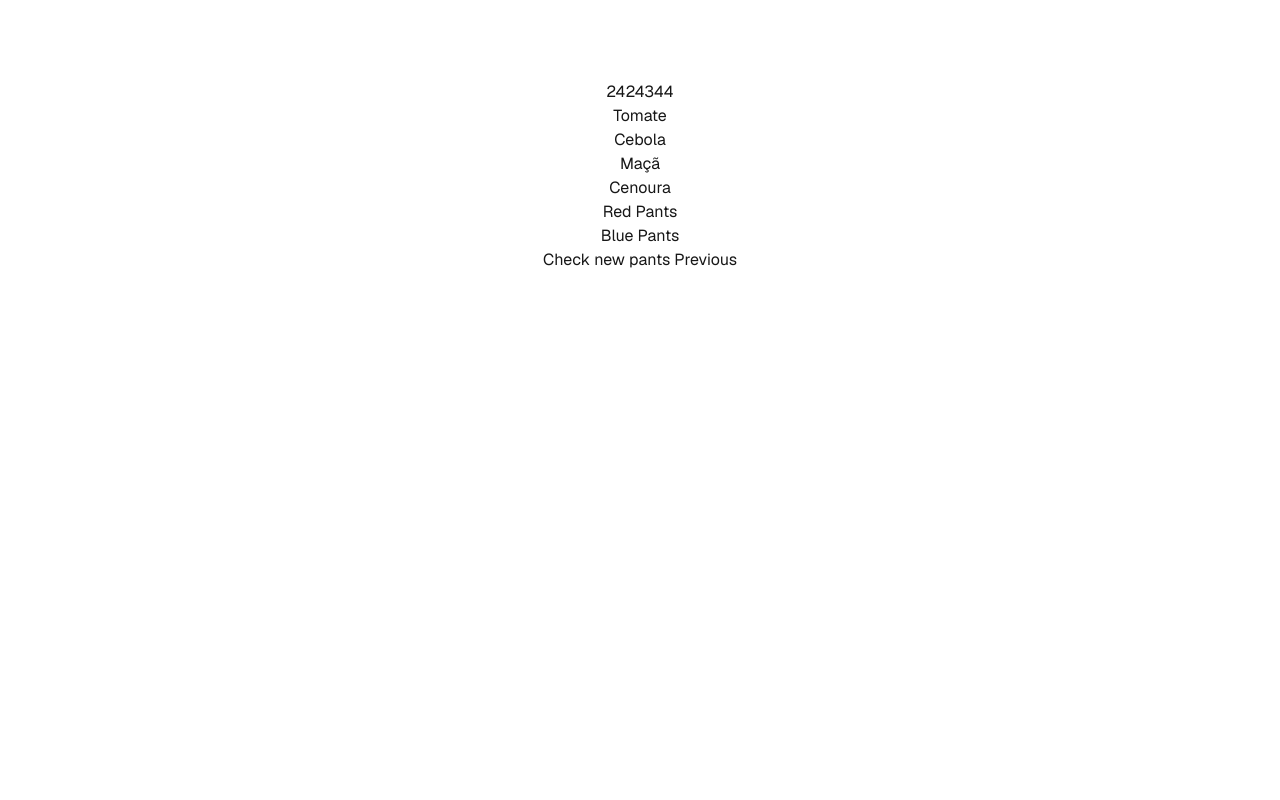
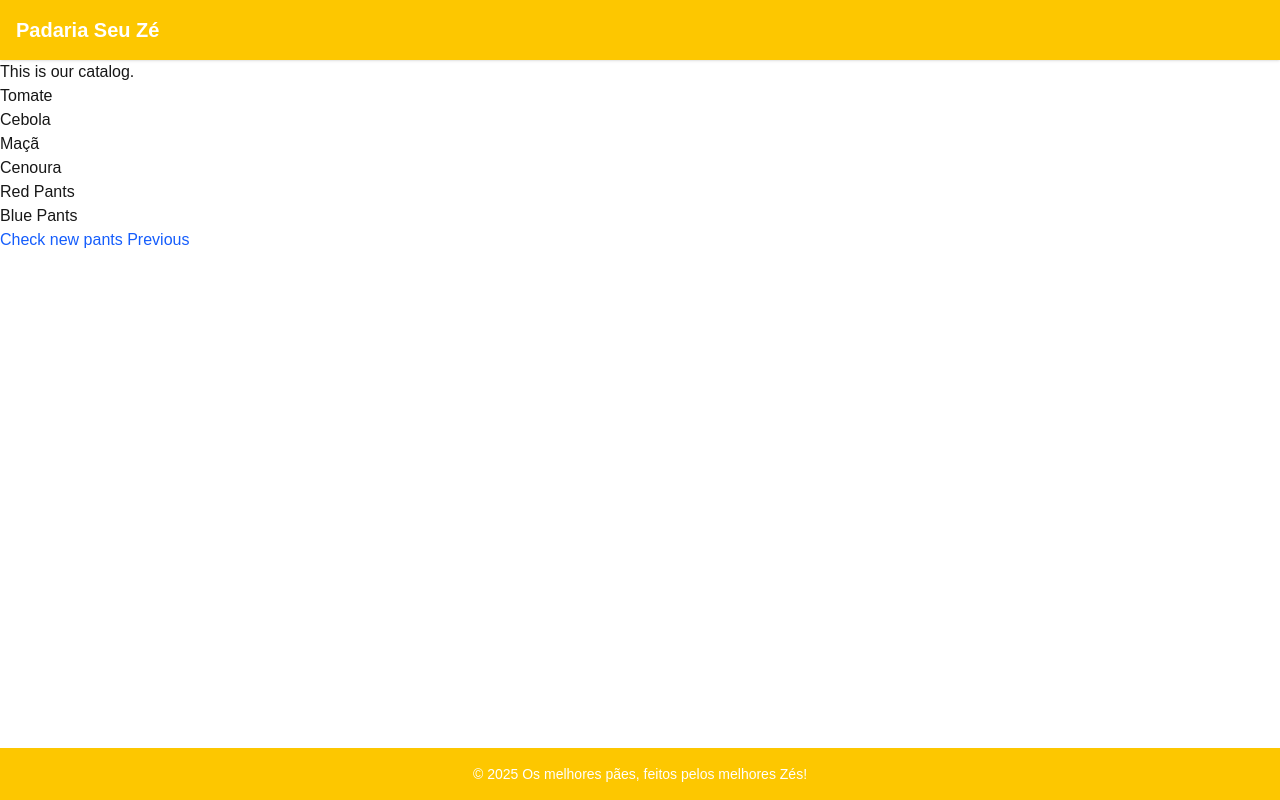
Before and after one commit to GuilhermePittner/next-studies, a Next.js app: page /catalog in a window 1280 px wide. Built offline with nearby package versions, Linux system fonts and the light colour scheme.

Commit message:
creating components and adding on layout

```diff
--- a/app/catalog/page.js
+++ b/app/catalog/page.js
@@ -6,16 +6,17 @@ export default function Itens() {
     const [itens, setItens] = useState(["Tomate", "Cebola", "Maçã", "Cenoura", "Red Pants", "Blue Pants"]);
 
     return (
-        <div className="items-center justify-items-center min-h-screen p-8 pb-20 gap-4 sm:p-20 font-[family-name:var(--font-geist-sans)]">
-            <h3>2424344</h3>
+        <div>
+
+            <h2>This is our catalog.</h2>
 
             {itens.map((item, key) => (
                 <p key={key}>{item}</p>
             ))}
 
-            <Link href="/catalog/pants"> Check new pants </Link>
+            <Link className="text-blue-600 hover:underline" href="/catalog/pants"> Check new pants </Link>
 
-            <Link href="/"> Previous </Link>
+            <Link className="text-blue-600 hover:underline" href="/"> Previous </Link>
 
         </div>
     );
--- a/app/catalog/pants/blue/page.js
+++ b/app/catalog/pants/blue/page.js
@@ -2,10 +2,13 @@
 
 import Link from "next/link";
 
-export default function Blue(){
-    return ( <>
+
+export default function Blue() {
+    return (<>
+        <h2>Here you can buy blue pants.</h2>
+
         <div>blue pants</div>
-        <Link href="/catalog/pants"> Previous </Link>
+        <Link className="text-blue-600 hover:underline" href="/catalog/pants"> Previous </Link>
     </>
     )
 }
--- a/app/catalog/pants/page.js
+++ b/app/catalog/pants/page.js
@@ -3,12 +3,12 @@ import Link from "next/link";
 
 export default function Pants() {
     return (<>
-        <p>Choose a pant. /red or /blue </p>
+        <h2>This is the itens page.</h2>
 
-        <Link href="/catalog/pants/red"> Red </Link>
-        <Link href="/catalog/pants/blue"> Blue </Link>
+        <Link className="text-blue-600 hover:underline" href="/catalog/pants/red"> Red </Link>
+        <Link className="text-blue-600 hover:underline" href="/catalog/pants/blue"> Blue </Link>
 
-        <Link href="/catalog"> Previous </Link>
+        <Link className="text-blue-600 hover:underline" href="/catalog"> Previous </Link>
     </>
     )
 }
--- a/app/catalog/pants/red/page.js
+++ b/app/catalog/pants/red/page.js
@@ -2,10 +2,13 @@
 
 import Link from "next/link";
 
-export default function Red(){
-    return ( <>
+
+export default function Red() {
+    return (<>
+        <h2>Here you can buy red pants.</h2>
+
         <div>red pants</div>
-        <Link href="/catalog/pants"> Previous </Link>
+        <Link className="text-blue-600 hover:underline" href="/catalog/pants"> Previous </Link>
     </>
     )
 }
--- a/app/layout.js
+++ b/app/layout.js
@@ -1,28 +1,17 @@
-import { Geist, Geist_Mono } from "next/font/google";
+
 import "./globals.css";
+import Navbar from "@/components/Navbar";
+import Footer from "@/components/Footer";
 
-const geistSans = Geist({
-  variable: "--font-geist-sans",
-  subsets: ["latin"],
-});
 
-const geistMono = Geist_Mono({
-  variable: "--font-geist-mono",
-  subsets: ["latin"],
-});
-
-export const metadata = {
-  title: "Create Next App",
-  description: "Generated by create next app",
-};
 
 export default function RootLayout({ children }) {
   return (
     <html lang="en">
-      <body
-        className={`${geistSans.variable} ${geistMono.variable} antialiased`}
-      >
-        {children}
+      <body className="antialiased min-h-screen flex flex-col">
+        <Navbar />
+        <main className="flex-1">{children}</main>
+        <Footer />
       </body>
     </html>
   );
--- a/app/page.js
+++ b/app/page.js
@@ -3,11 +3,10 @@ import Link from "next/link";
 
 export default function Home() {
   return (
-    <div className="grid grid-rows-[20px_1fr_20px] items-center justify-items-center min-h-screen p-8 pb-20 gap-16 sm:p-20 font-[family-name:var(--font-geist-sans)]">
-      <h3>111111111111</h3>
+    <div>
+      <h2>This is the mainpage.</h2>
 
-      <Link href="/catalog"> Catalog </Link>
-
+      <Link className="text-blue-600 hover:underline" href="/catalog"> Catalog </Link>
     </div>
   );
 }
--- /dev/null
+++ b/components/footer.jsx
@@ -0,0 +1,9 @@
+export default function Fooyrt() {
+    return (
+        <footer className="bg-yellow-400 p-4 mt-8">
+            <div className="max-w-7xl mx-auto text-center text-white text-sm">
+                © {new Date().getFullYear()} Os melhores pães, feitos pelos melhores Zés!
+            </div>
+        </footer>
+    );
+}
--- /dev/null
+++ b/components/navbar.jsx
@@ -0,0 +1,9 @@
+export default function Navbar() {
+    return (
+      <nav className="bg-yellow-400 p-4 shadow">
+        <div className="max-w-7xl mx-auto">
+          <h1 className="text-xl font-bold text-white">Padaria Seu Zé</h1>
+        </div>
+      </nav>
+    );
+  }
```
